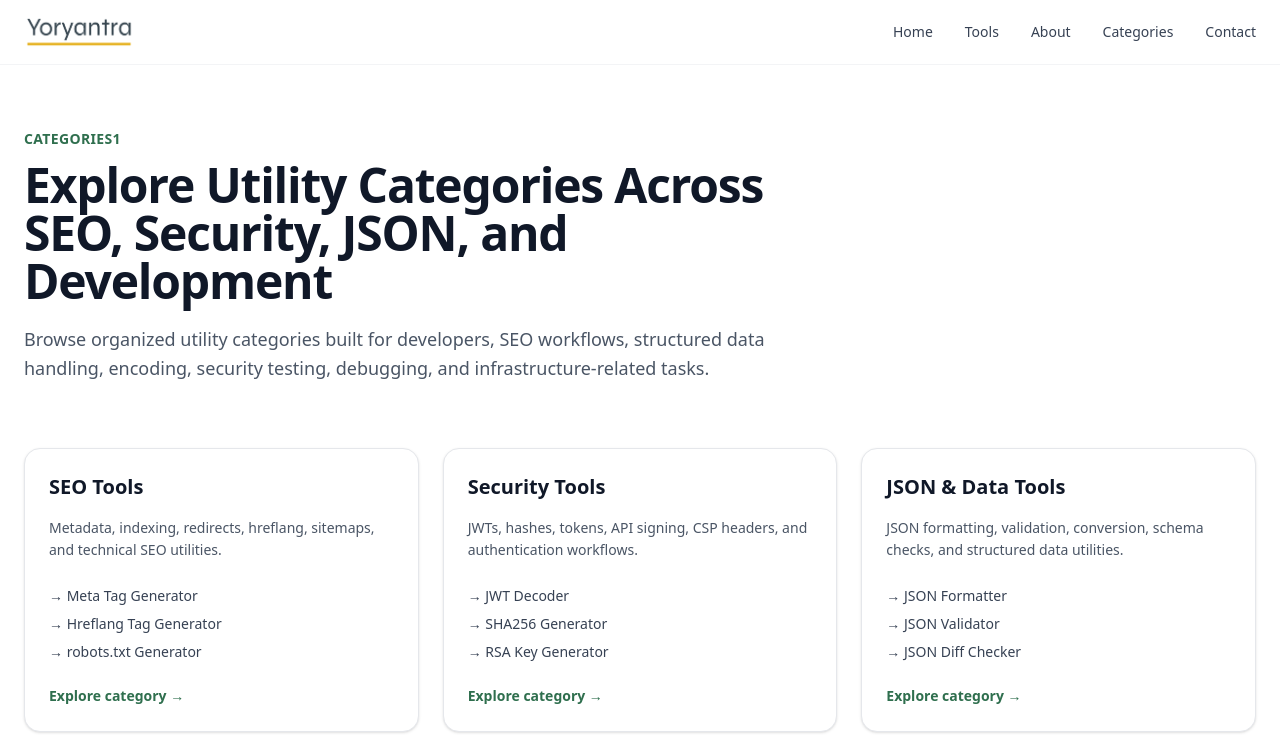
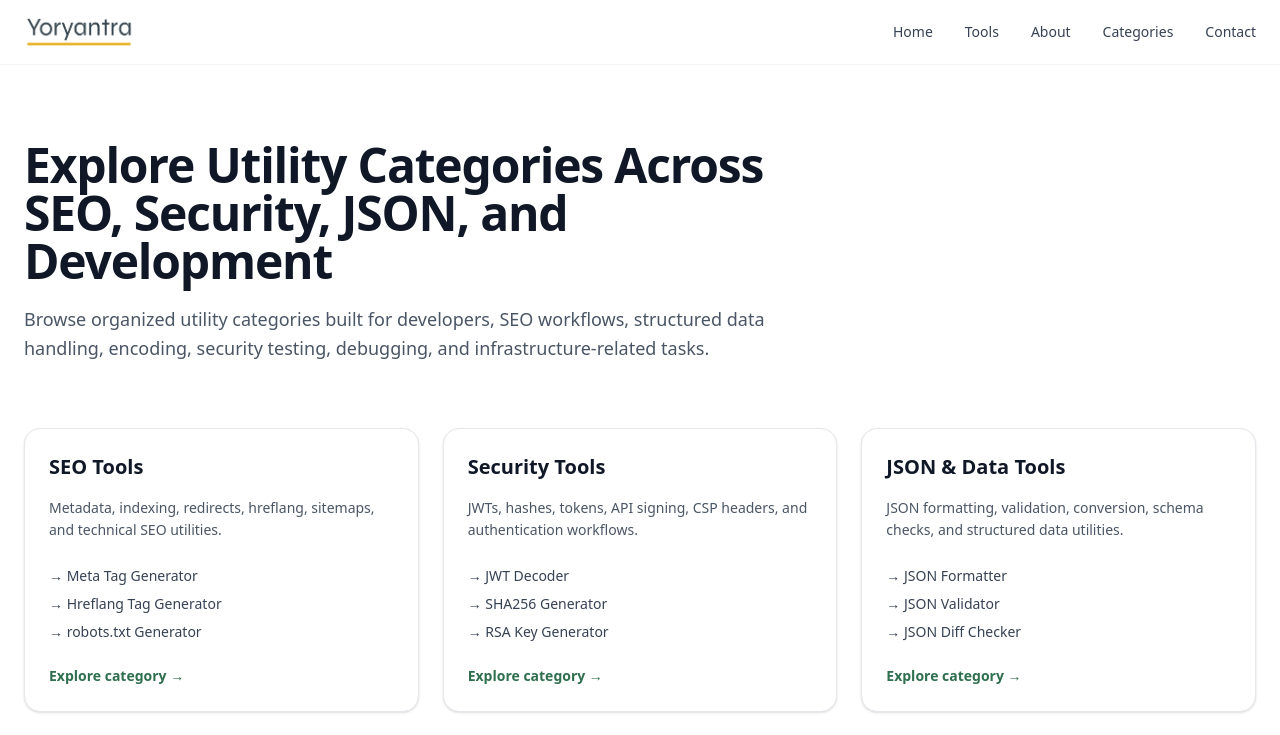
Before and after one commit to vaarunsonawwane-ops/yoryantra-new, a Next.js app: page /categories in a window 1280 px wide. Shown: the top 735 px of the page. Built offline with nearby package versions, Linux system fonts and the light colour scheme.

Commit message:
Breadcrumbs updated

```diff
--- a/app/categories/page.tsx
+++ b/app/categories/page.tsx
@@ -114,10 +114,6 @@ export default function Page() {
 
         {/* HERO */}
         <div className="max-w-3xl">
-          <p className="text-sm font-semibold uppercase tracking-wide text-[var(--green)]">
-            Categories1
-          </p>
-
           <h1 className="mt-3 text-4xl font-bold tracking-tight text-gray-900 md:text-5xl">
             Explore Utility Categories Across SEO, Security, JSON, and Development
           </h1>
```
